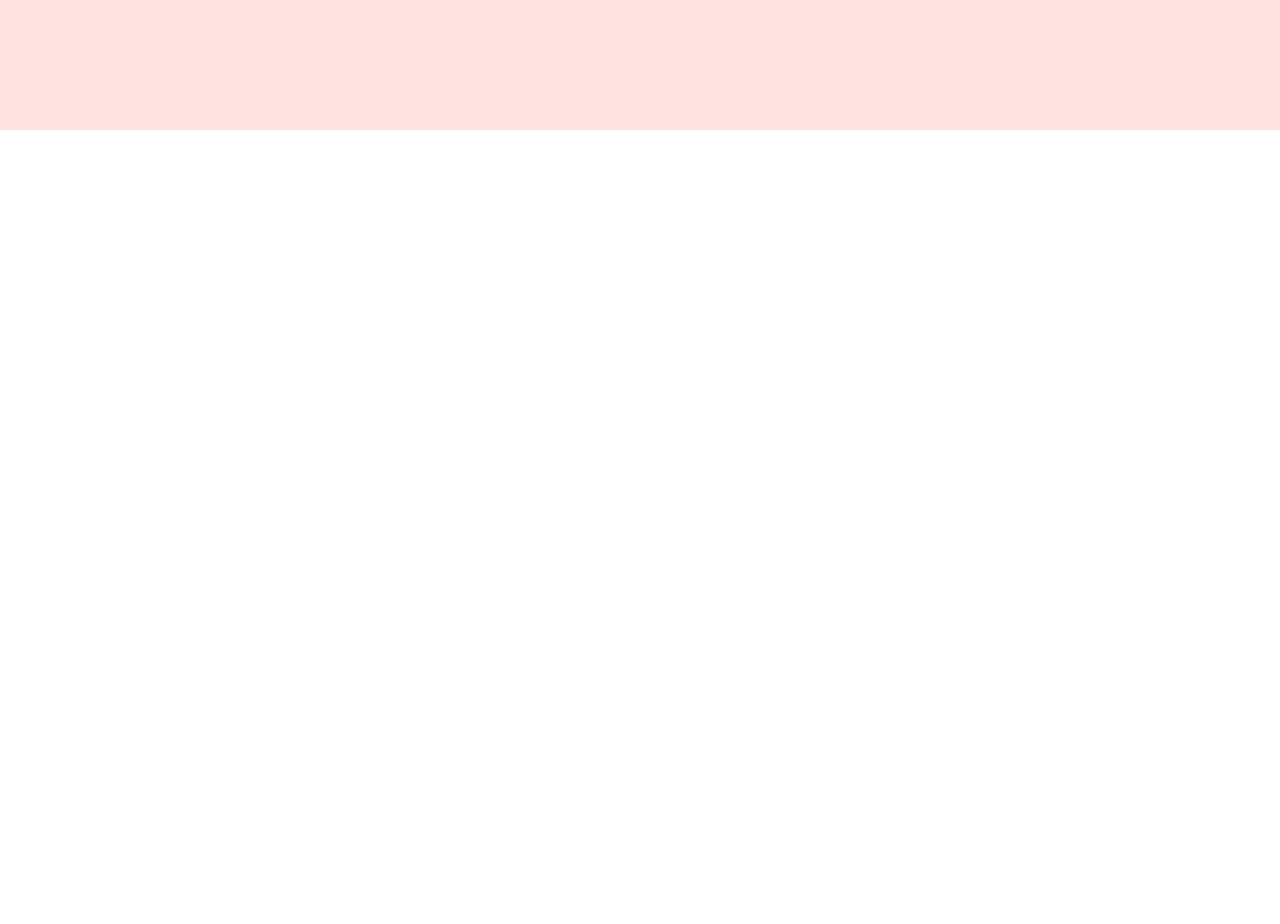
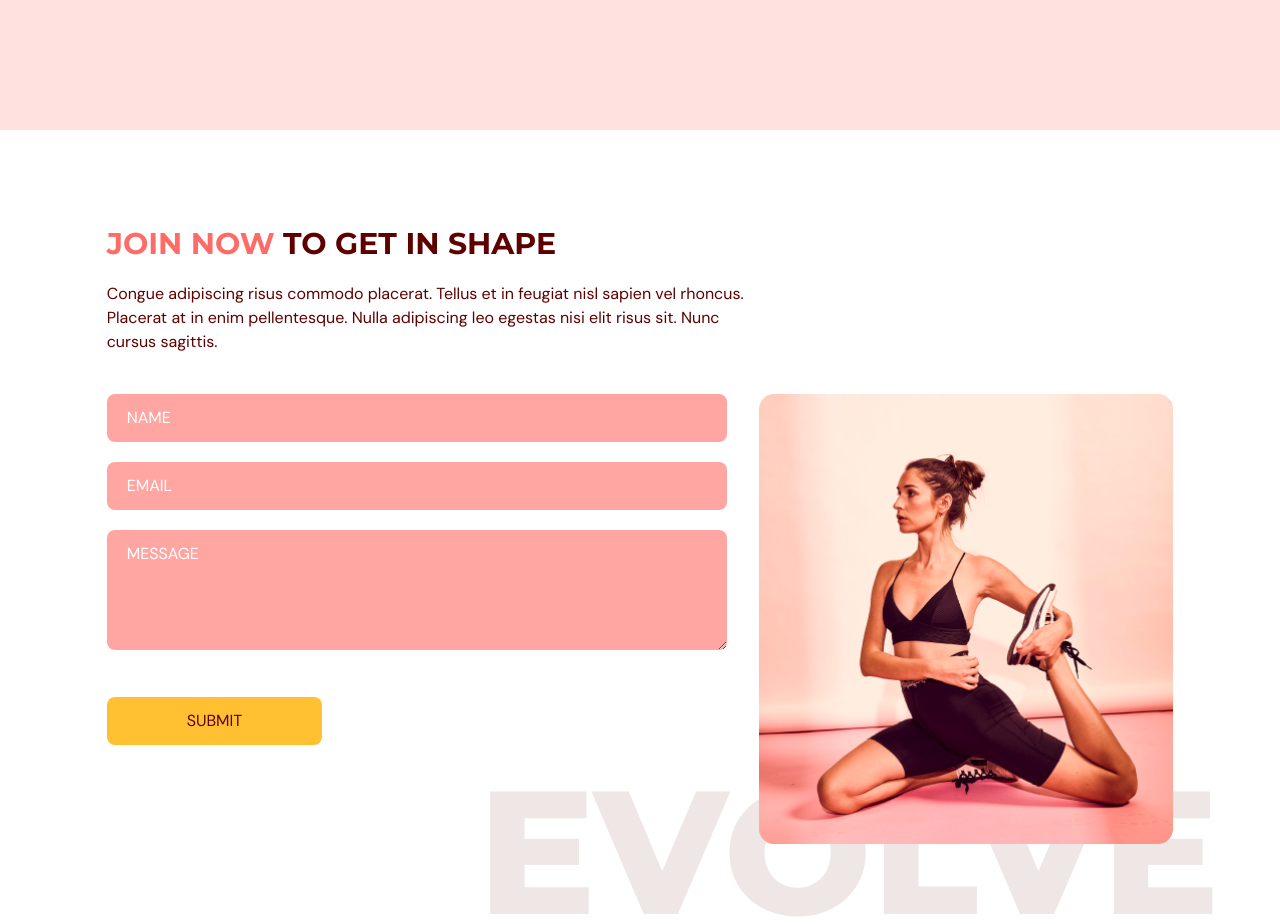
Before and after one commit to edoardodominikus/React-Typescript, a React (Vite) app: page / in a window 1280 px wide. Shown: the part 2860-3784 px from the top of the page. Before the commit the page ends 2990 px from the top, so only its background shows below. Built offline with nearby package versions, Linux system fonts and the light colour scheme.

Commit message:
finished contactus page

```diff
--- a/package.json
+++ b/package.json
@@ -15,7 +15,8 @@
     "framer-motion": "^10.12.16",
     "react": "^18.2.0",
     "react-anchor-link-smooth-scroll": "^1.0.12",
-    "react-dom": "^18.2.0"
+    "react-dom": "^18.2.0",
+    "react-hook-form": "^7.45.1"
   },
   "devDependencies": {
     "@types/node": "^20.3.1",
--- a/src/App.tsx
+++ b/src/App.tsx
@@ -4,6 +4,7 @@
 import Home from "@/scenes/home";
 import Benefits from "@/scenes/benefits";
 import OurClasses from "@/scenes/ourClasses";
+import ContactUs from "@/scenes/contactUs";
 
 function App() {
   const [selectedPage, setSelectedPage] = useState<SelectedPage>(SelectedPage.Home);
@@ -31,6 +32,7 @@
         <Home setSelectedPage={setSelectedPage}/>
         <Benefits setSelectedPage={setSelectedPage}/>
         <OurClasses setSelectedPage={setSelectedPage}/>
+        <ContactUs setSelectedPage={setSelectedPage}/>
       </div>
   )
 }
--- /dev/null
+++ b/src/scenes/contactUs/index.tsx
@@ -0,0 +1,145 @@
+import React from 'react'
+import { SelectedPage } from '@/shared/types'
+import { motion } from 'framer-motion'
+import { useForm } from "react-hook-form"
+import ContactUsPageGraphic from "@/assets/ContactUsPageGraphic.png"
+import HText from '@/shared/HText'
+
+type Props = {
+    setSelectedPage: (value: SelectedPage) => void;
+}
+
+const ContactUs = ({setSelectedPage}: Props) => {
+    const inputStyles = `mb-5 w-full rounded-lg bg-primary-300
+  px-5 py-3 placeholder-white`;
+    const {
+        register,
+        trigger,
+        formState: {errors}
+    } = useForm();
+    const onSubmit = async (e:any) =>{
+        const isValid = await trigger();
+        if(!isValid){
+            e.preventDefault();
+        }
+    }
+  return (
+    <section id="contactus" className='mx-auto w-5/6 pt-24'>
+        <motion.div onViewportEnter={() => setSelectedPage(SelectedPage.ContactUs)}>
+            <motion.div
+                className='md:w-3/5'
+                initial="hidden"
+                whileInView="visible"
+                viewport={{ once: true, amount: 0.5 }}
+                transition={{ duration: 0.5 }}
+                variants={{
+                  hidden: { opacity: 0, x: -50 },
+                  visible: { opacity: 1, x: 0 },
+                }}
+            >
+                <HText>
+                    <span className='text-primary-500'>
+                        JOIN NOW
+                    </span> TO GET IN SHAPE
+                </HText>
+                <p className="my-5">
+            Congue adipiscing risus commodo placerat. Tellus et in feugiat nisl
+            sapien vel rhoncus. Placerat at in enim pellentesque. Nulla
+            adipiscing leo egestas nisi elit risus sit. Nunc cursus sagittis.
+          </p>
+            </motion.div>
+            <div className="mt-10 justify-between gap-8 md:flex">
+                <motion.div
+                className="mt-10 basis-3/5 md:mt-0"
+                initial="hidden"
+                whileInView="visible"
+                viewport={{ once: true, amount: 0.5 }}
+                transition={{ duration: 0.5 }}
+                variants={{
+                hidden: { opacity: 0, y: 50 },
+                visible: { opacity: 1, y: 0 },
+                }}
+                >
+                <form target="_blank" onSubmit={onSubmit} method='POST' action="https://formsubmit.co/f8dd96fc25bffcf4c514a1649bb9d262">
+                    <input className={inputStyles} type="text" placeholder='NAME' {...register("name",{
+                        required:true,
+                        maxLength:100,
+                    })}/>
+                    {
+                        errors.name && (
+                            <p className='mt-1 text-primary-500'>
+                                {
+                                    errors.name.type == "required" && "This field is required."
+                                }
+                                {
+                                    errors.name.type == "maxLength" && "Max Length is 100 chars."
+                                }
+                            </p>
+                        )
+                    }
+                    <input className={inputStyles} type="text" placeholder='EMAIL' {...register("email",{
+                        required:true,
+                        pattern: /^[A-Z0-9._%+-]+@[A-Z0-9.-]+\.[A-Z]{2,}$/i,
+                    })}/>
+                    {
+                        errors.email && (
+                            <p className='mt-1 text-primary-500'>
+                                {
+                                    errors.email.type == "required" && "This field is required."
+                                }
+                                {
+                                    errors.email.type == "pattern" && "Invalid Email Address."
+                                }
+                            </p>
+                        )
+                    }
+                    <textarea className={inputStyles} rows={4} cols={50} placeholder='MESSAGE' {...register("message",{
+                        required:true,
+                        maxLength: 2000,
+                    })}/>
+                    {
+                        errors.message && (
+                            <p className='mt-1 text-primary-500'>
+                                {
+                                    errors.message.type == "required" && "This field is required."
+                                }
+                                {
+                                    errors.message.type == "maxLength" && "Max Length is 2000 chars."
+                                }
+                            </p>
+                        )
+                    }
+                    <button
+                        type="submit"
+                        className='mt-5 rounded-lg bg-secondary-500 px-20 py-3 transition duration-500 hover:text-white'
+                    >
+                        SUBMIT
+                    </button>
+                </form>
+                </motion.div>
+                <motion.div
+                    className="relative mt-16 basis-2/5 md:mt-0"
+                    initial="hidden"
+                    whileInView="visible"
+                    viewport={{ once: true, amount: 0.5 }}
+                    transition={{ delay: 0.2, duration: 0.5 }}
+                    variants={{
+                    hidden: { opacity: 0, y: 50 },
+                    visible: { opacity: 1, y: 0 },
+                    }}
+                >
+                    <div className="w-full before:absolute before:-bottom-20 before:-right-10 before:z-[-1] md:before:content-evolvetext">
+                        <img
+                            className="w-full"
+                            alt="contact-us-page-graphic"
+                            src={ContactUsPageGraphic}
+                        />
+                    </div>
+                </motion.div>
+            </div>
+        </motion.div>
+    </section>
+  )
+}
+
+export default ContactUs
```
Also changed, not shown: 1 other file (tests, documents, lock files or other folders).
